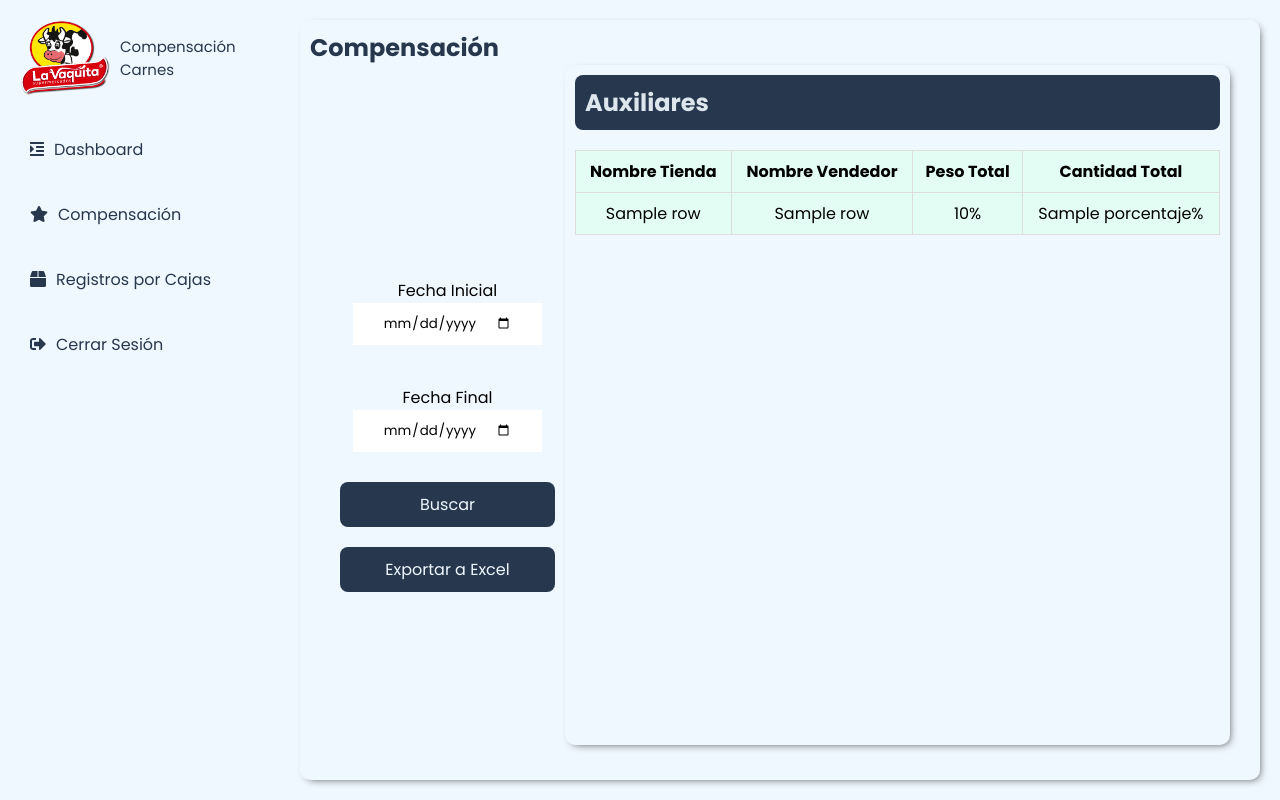
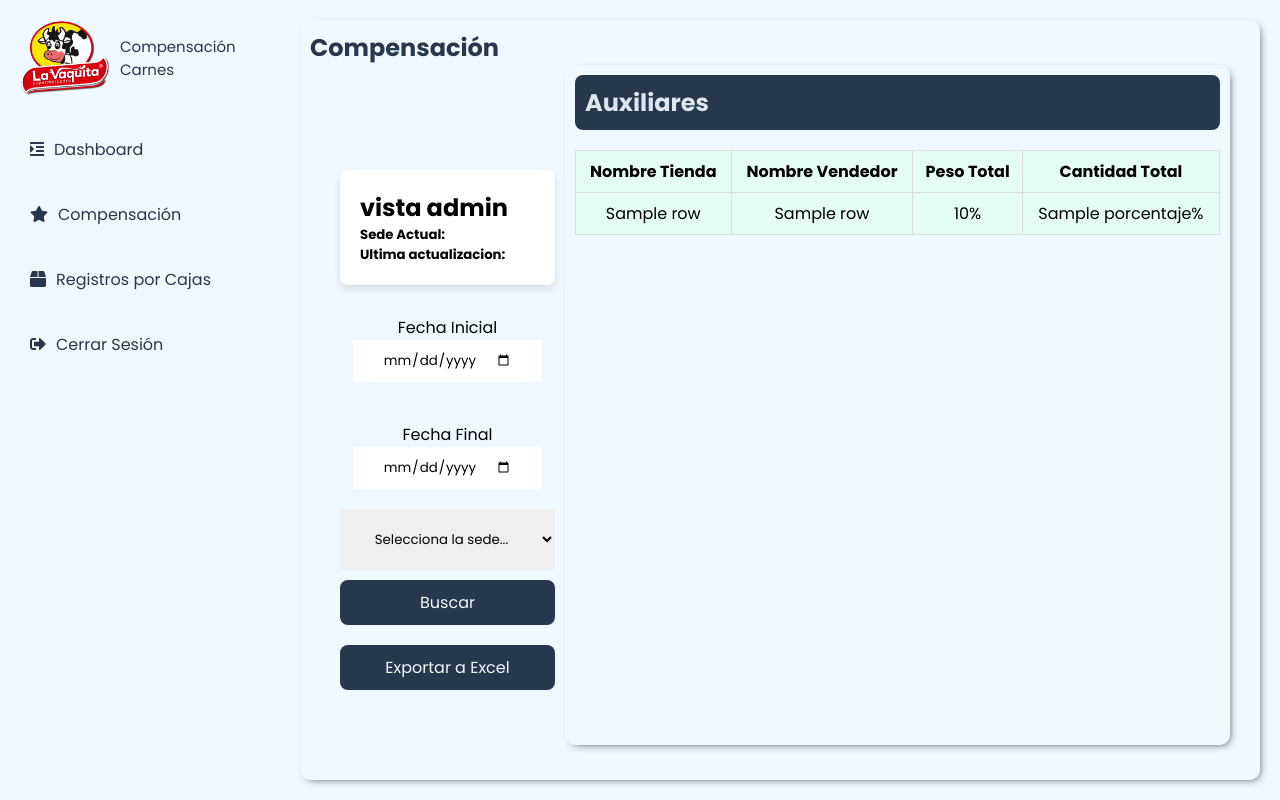
Before and after one commit to CHERYF21/carnes_comp, a Flask app: template templates/views/compensacion.html in a window 1280 px wide. Run offline with Flask 3, Linux system fonts and the light colour scheme; the visitor is signed in with stand-in values (Sample User, id 1); tables that the repository leaves empty or names only in its code hold one stand-in row (values such as "Sample post"); the template is opened without the code that fills it: most values are stand-ins (such as "Sample title", 1, 10 or a date in 2020); some libraries are stand-ins or nearby versions.

Commit message:
fornt vista admin

```diff
--- a/app.py
+++ b/app.py
@@ -12,14 +12,14 @@
 
 app = Flask(__name__)
 # conexión a la base de datos
-app.config['MYSQL_HOST'] = '192.168.33.251'
-app.config['MYSQL_USER'] = 'miguelos'
-app.config['MYSQL_PASSWORD'] = 'Mosorio2022$'
+# app.config['MYSQL_HOST'] = '192.168.33.251'
+# app.config['MYSQL_USER'] = 'miguelos'
+# app.config['MYSQL_PASSWORD'] = 'Mosorio2022$'
+# app.config['MYSQL_DB'] = 'comp_carnes'
+app.config['MYSQL_HOST'] = '127.0.0.1'
+app.config['MYSQL_USER'] = 'root'
+app.config['MYSQL_PASSWORD'] = 'root'
 app.config['MYSQL_DB'] = 'comp_carnes'
-# app.config['MYSQL_HOST'] = '127.0.0.1'
-# app.config['MYSQL_USER'] = 'root'
-# app.config['MYSQL_PASSWORD'] = 'Wmurillo66*'
-# app.config['MYSQL_DB'] = 'comp_carnes'
 
 # inicia la base de datos
 mysql = MySQL(app)
--- a/static/styles/compensacion.css
+++ b/static/styles/compensacion.css
@@ -40,8 +40,17 @@
     margin-top: 50px;
     display: flex;
     flex-direction: column;
+    align-items: center;
     justify-content: center;
-    align-items: center;
+}
+.admin{
+    margin: 10px;
+    padding: 20px;
+    width: 100%;
+    background-color: #fff;
+    border-radius: 8px;
+    box-shadow: 0 4px 8px rgba(0, 0, 0, 0.1);
+
 }
 .calendar{
     text-align: center;
--- a/templates/views/compensacion.html
+++ b/templates/views/compensacion.html
@@ -22,6 +22,15 @@
         </div>
         <div class="cards">
             <section class="cardContainer">
+                <!-- card solo para admin  -->
+                {% if 'sede' in session and session['cargo'] == '02' %}
+                <div class="admin">
+                    <h1>vista admin</h1>
+                    <h5>Sede Actual: </h5>
+                    <h5>Ultima actualizacion: </h5>
+                </div>
+                {% endif %}
+                <!-- fin card  -->
                   <div class="calendar">
                     <label for="date1">Fecha Inicial</label>
                     <input type="date" id="date1" name="date1">
@@ -30,6 +39,29 @@
                     <label for="date2">Fecha Final</label>
                     <input type="date" id="date2" name="date2">
                 </div>
+                <!-- desplegable para el admin  -->
+                {% if 'sede' in session and session['cargo'] == '02' %}
+                    <select id="sede" name="sede" class="calendar">
+                        <option value="" disabled selected>
+                          Selecciona la sede...
+                        </option>
+                        <option value="LA 33">La 33</option>
+                                  <option value="SAN CRISTOBAL">San Cristobal</option>
+                                  <option value="LOS BALSOS">Poblado</option>
+                                  <option value="RIONEGRO">Rionegro</option>
+                                  <option value="SABANETA AVENIDA">Sabaneta Avenida</option>
+                                  <option value="INTERMEDIA">Intermedia</option>
+                                  <option value="PRADO">San Antonio de Prado</option>
+                                  <option value="SABANETA PARQUE">Sabaneta Parque</option>
+                                  <option value="PEDREGAL">Pedregal</option>
+                                  <option value="SAN JOAQUIN">San Joaquin</option>
+                                  <option value="FLORESTA">Floresta</option>
+                                  <option value="SAN MARCOS">San Marcos</option>
+                                  <option value="LAURELES">Laureles</option>
+                                  <option value="Administrador">Administrador</option>
+                      </select>
+                      {% endif %}
+                      <!-- fin desplegable  -->
                 <div id="loaderBuscar" style="display: none;">
                     <i class="fas fa-spinner fa-spin"></i> Buscando...
                 </div>
```
